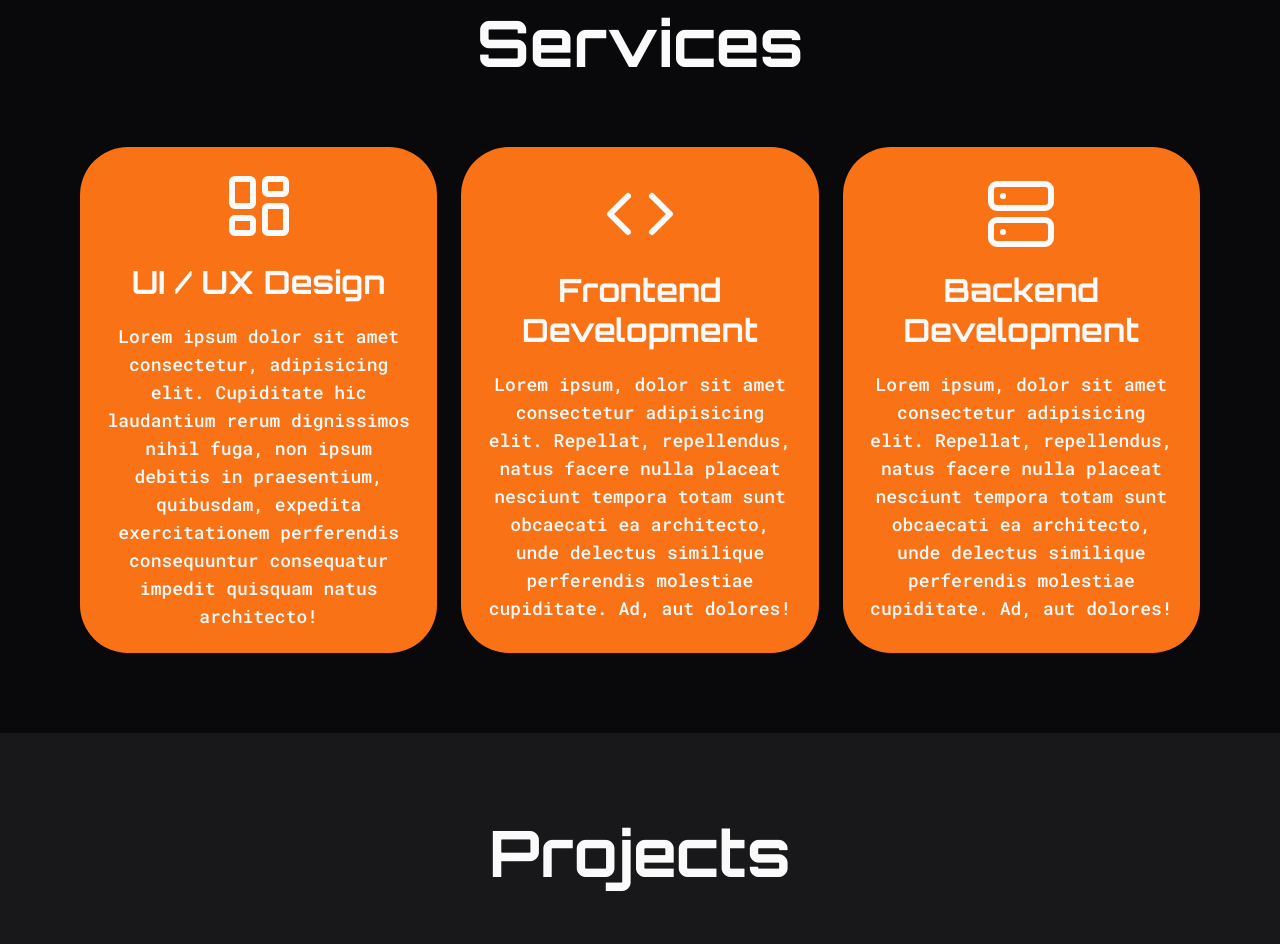
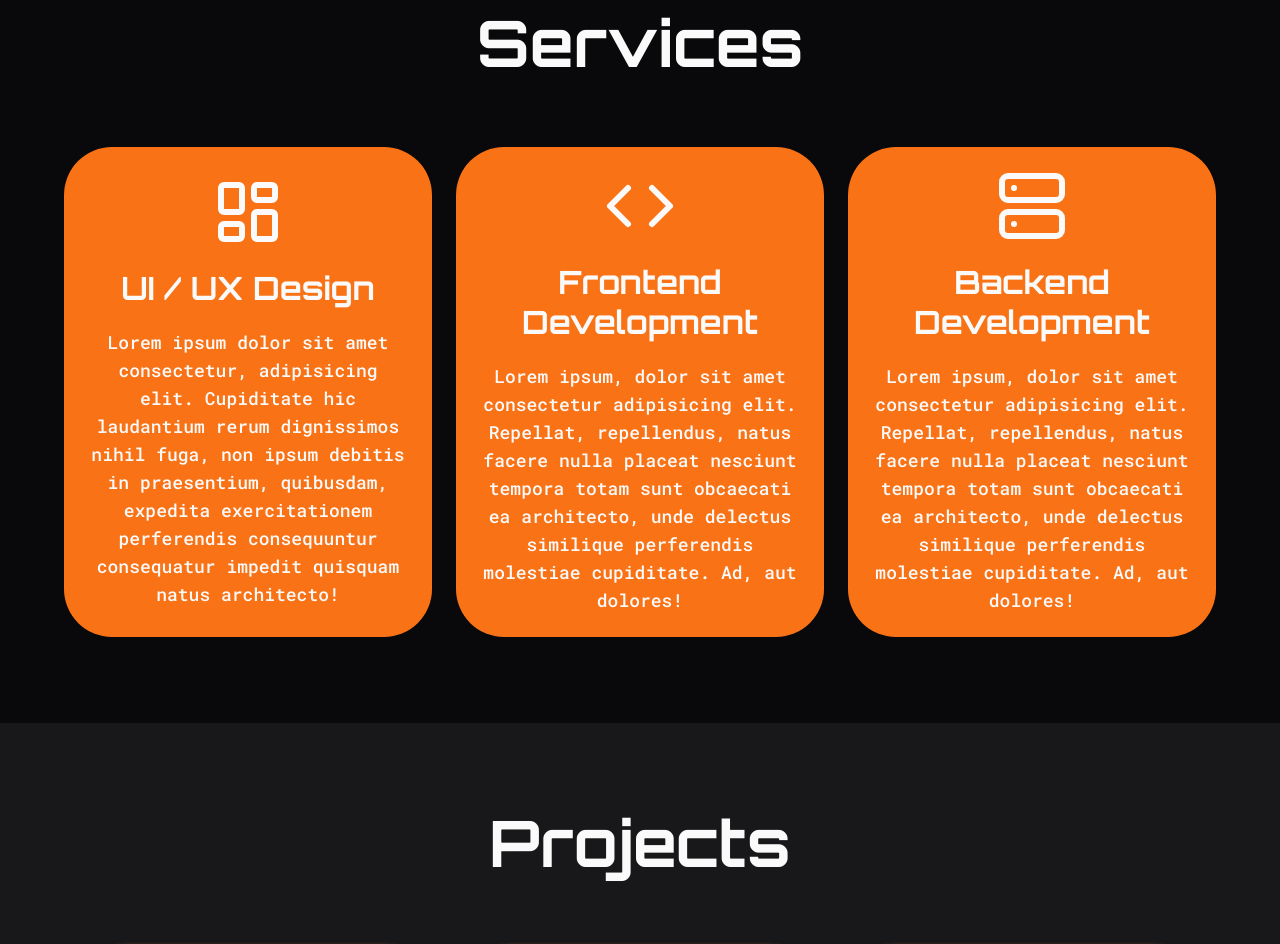
Before and after one commit to BatetDev/project-portfolio, a website: page index.html in a window 1280 px wide. Shown: the part 2035-2979 px from the top of the page. Drawn offline with nearby package versions, Linux system fonts and the light colour scheme.

Commit message:
fix(services): Refine services-container and service-box padding

```diff
--- a/css/styles.css
+++ b/css/styles.css
@@ -107,7 +107,7 @@
   /* SERVICES SECTION */
 
   .services-container {
-    @apply w-full max-w-7xl mx-auto grid grid-cols-1 sm:grid-cols-2 lg:grid-cols-3 gap-6 px-4;
+    @apply w-full max-w-7xl mx-auto grid grid-cols-1 sm:grid-cols-2 lg:grid-cols-3 gap-6;
   }
 
   .service-box {
@@ -115,7 +115,7 @@
   }
 
   .service-info {
-    @apply flex flex-col text-center justify-center items-center p-4 sm:p-5 w-full;
+    @apply flex flex-col text-center justify-center items-center p-3 sm:p-5 w-full;
   }
 
   .service-info h4 {
```
Also changed, not shown: css/tailwind.css.
